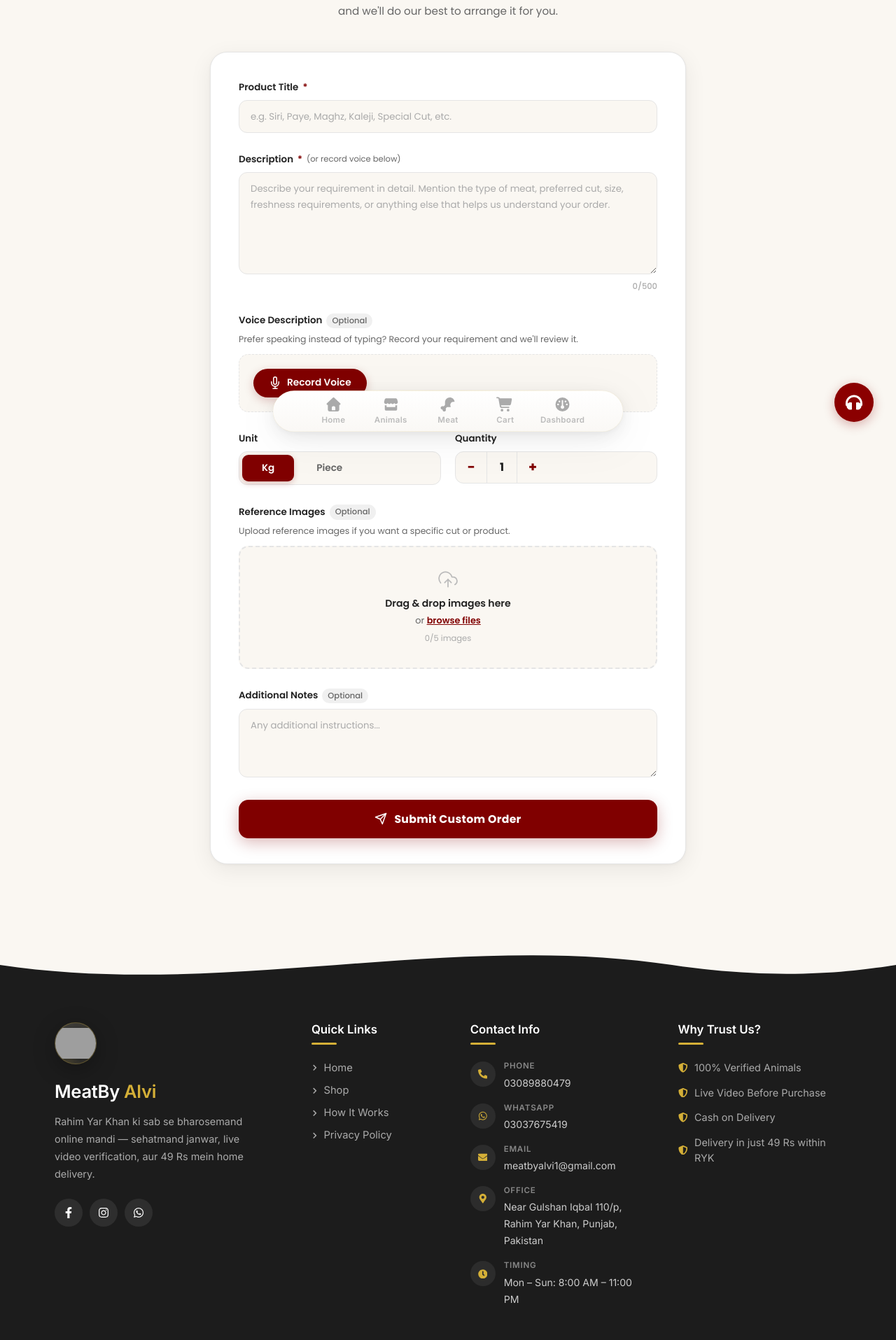
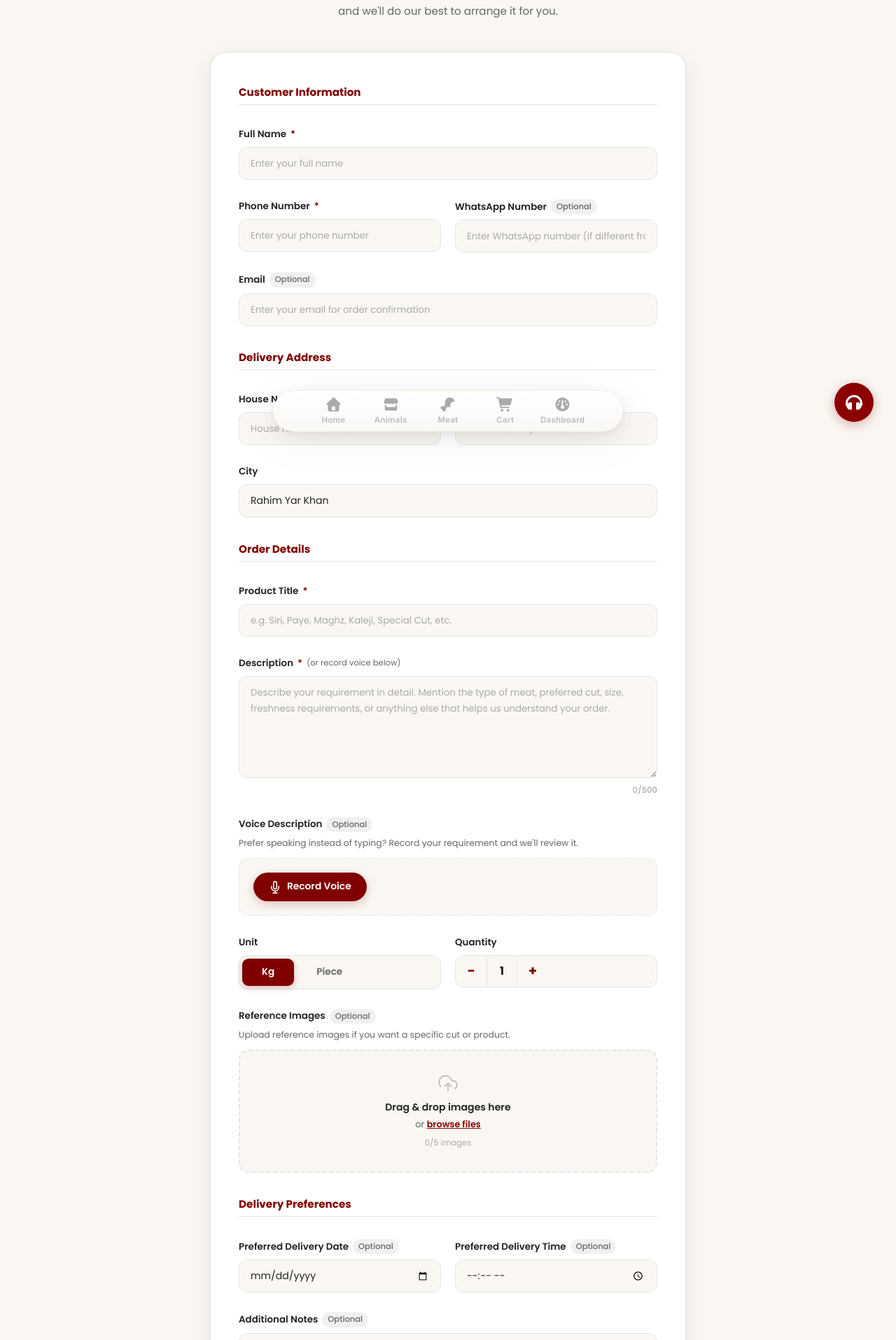
Before and after one commit to Alvi123787/Farm2Meat-Frontend, a React (Vite) app: page /customize-order in a window 1280 px wide. Shown: the part 165-2080 px from the top of the page at 70% size. Built offline with nearby package versions, Linux system fonts and the light colour scheme; grey boxes are pictures that could not be loaded; a web font is replaced by a local one.

Commit message:
update whole  commit

```diff
--- a/src/components/Customizeorder.jsx
+++ b/src/components/Customizeorder.jsx
@@ -312,6 +312,9 @@ function ImageUploader({ images, onChange }) {
 export default function CustomizeOrder() {
   const [form, setForm] = useState({
     title: "", description: "", unit: "kg", quantity: 1, notes: "",
+    fullName: "", phoneNumber: "", whatsappNumber: "", email: "",
+    houseNoStreet: "", areaColony: "", city: "Rahim Yar Khan",
+    preferredDeliveryDate: "", preferredDeliveryTime: ""
   });
   const [recording, setRecording] = useState(null);
   const [images, setImages] = useState([]);
@@ -334,6 +337,10 @@ export default function CustomizeOrder() {
     if (!form.description.trim() && !recording)
       e.description = "Please add a description or record your voice.";
     if (form.quantity < 1) e.quantity = "Quantity must be at least 1.";
+    if (!form.fullName.trim()) e.fullName = "Full name is required.";
+    if (!form.phoneNumber.trim()) e.phoneNumber = "Phone number is required.";
+    if (!form.houseNoStreet.trim()) e.houseNoStreet = "House no./street is required.";
+    if (!form.areaColony.trim()) e.areaColony = "Area/colony is required.";
     return e;
   };
 
@@ -354,6 +361,26 @@ export default function CustomizeOrder() {
       formData.append("quantity", String(form.quantity));
       if (form.notes.trim()) {
         formData.append("additionalNotes", form.notes.trim());
+      }
+      // Customer information
+      formData.append("fullName", form.fullName.trim());
+      formData.append("phoneNumber", form.phoneNumber.trim());
+      if (form.whatsappNumber.trim()) {
+        formData.append("whatsappNumber", form.whatsappNumber.trim());
+      }
+      if (form.email.trim()) {
+        formData.append("email", form.email.trim());
+      }
+      // Address
+      formData.append("houseNoStreet", form.houseNoStreet.trim());
+      formData.append("areaColony", form.areaColony.trim());
+      formData.append("city", form.city.trim());
+      // Delivery preferences
+      if (form.preferredDeliveryDate) {
+        formData.append("preferredDeliveryDate", form.preferredDeliveryDate);
+      }
+      if (form.preferredDeliveryTime.trim()) {
+        formData.append("preferredDeliveryTime", form.preferredDeliveryTime.trim());
       }
       if (recording) {
         // fieldname must be "voice" — matches uploadFields in controller
@@ -383,7 +410,12 @@ export default function CustomizeOrder() {
 
   const resetForm = () => {
     setSuccess(false);
-    setForm({ title: "", description: "", unit: "kg", quantity: 1, notes: "" });
+    setForm({
+      title: "", description: "", unit: "kg", quantity: 1, notes: "",
+      fullName: "", phoneNumber: "", whatsappNumber: "", email: "",
+      houseNoStreet: "", areaColony: "", city: "Rahim Yar Khan",
+      preferredDeliveryDate: "", preferredDeliveryTime: ""
+    });
     setRecording(null);
     setImages([]);
     setErrors({});
@@ -431,6 +463,134 @@ export default function CustomizeOrder() {
               <strong>Error:</strong> {serverError}
             </div>
           )}
+
+          {/* Customer Information Section */}
+          <div className="cor-section-divider">
+            <h3 className="cor-section-title">Customer Information</h3>
+          </div>
+
+          {/* Full Name */}
+          <div className={`cor-field${errors.fullName ? " cor-field--error" : ""}`}>
+            <label className="cor-label" htmlFor="cor-fullname">
+              Full Name <span className="cor-required">*</span>
+            </label>
+            <input
+              id="cor-fullname"
+              className="cor-input"
+              type="text"
+              placeholder="Enter your full name"
+              value={form.fullName}
+              onChange={(e) => set("fullName", e.target.value)}
+            />
+            {errors.fullName && <p className="cor-error-msg">{errors.fullName}</p>}
+          </div>
+
+          <div className="cor-field-row">
+            {/* Phone Number */}
+            <div className={`cor-field${errors.phoneNumber ? " cor-field--error" : ""}`}>
+              <label className="cor-label" htmlFor="cor-phone">
+                Phone Number <span className="cor-required">*</span>
+              </label>
+              <input
+                id="cor-phone"
+                className="cor-input"
+                type="tel"
+                placeholder="Enter your phone number"
+                value={form.phoneNumber}
+                onChange={(e) => set("phoneNumber", e.target.value)}
+              />
+              {errors.phoneNumber && <p className="cor-error-msg">{errors.phoneNumber}</p>}
+            </div>
+
+            {/* WhatsApp Number */}
+            <div className="cor-field">
+              <label className="cor-label" htmlFor="cor-whatsapp">
+                WhatsApp Number <span className="cor-optional">Optional</span>
+              </label>
+              <input
+                id="cor-whatsapp"
+                className="cor-input"
+                type="tel"
+                placeholder="Enter WhatsApp number (if different from phone)"
+                value={form.whatsappNumber}
+                onChange={(e) => set("whatsappNumber", e.target.value)}
+              />
+            </div>
+          </div>
+
+          {/* Email */}
+          <div className="cor-field">
+            <label className="cor-label" htmlFor="cor-email">
+              Email <span className="cor-optional">Optional</span>
+            </label>
+            <input
+              id="cor-email"
+              className="cor-input"
+              type="email"
+              placeholder="Enter your email for order confirmation"
+              value={form.email}
+              onChange={(e) => set("email", e.target.value)}
+            />
+          </div>
+
+          {/* Delivery Address Section */}
+          <div className="cor-section-divider">
+            <h3 className="cor-section-title">Delivery Address</h3>
+          </div>
+
+          <div className="cor-field-row">
+            {/* House No./Street */}
+            <div className={`cor-field${errors.houseNoStreet ? " cor-field--error" : ""}`}>
+              <label className="cor-label" htmlFor="cor-house">
+                House No. / Street <span className="cor-required">*</span>
+              </label>
+              <input
+                id="cor-house"
+                className="cor-input"
+                type="text"
+                placeholder="House number and street"
+                value={form.houseNoStreet}
+                onChange={(e) => set("houseNoStreet", e.target.value)}
+              />
+              {errors.houseNoStreet && <p className="cor-error-msg">{errors.houseNoStreet}</p>}
+            </div>
+
+            {/* Area/Colony */}
+            <div className={`cor-field${errors.areaColony ? " cor-field--error" : ""}`}>
+              <label className="cor-label" htmlFor="cor-area">
+                Area / Colony <span className="cor-required">*</span>
+              </label>
+              <input
+                id="cor-area"
+                className="cor-input"
+                type="text"
+                placeholder="Area or colony name"
+                value={form.areaColony}
+                onChange={(e) => set("areaColony", e.target.value)}
+              />
+              {errors.areaColony && <p className="cor-error-msg">{errors.areaColony}</p>}
+            </div>
+          </div>
+
+          {/* City */}
+          <div className="cor-field">
+            <label className="cor-label" htmlFor="cor-city">
+              City
+            </label>
+            <input
+              id="cor-city"
+              className="cor-input"
+              type="text"
+              placeholder="City"
+              value={form.city}
+              onChange={(e) => set("city", e.target.value)}
+            />
+          </div>
+
+          {/* Order Details Section */}
+          <div className="cor-section-divider">
+            <h3 className="cor-section-title">Order Details</h3>
+          </div>
 
           {/* 1. Product Title */}
           <div className={`cor-field${errors.title ? " cor-field--error" : ""}`}>
@@ -534,6 +694,41 @@ export default function CustomizeOrder() {
             <ImageUploader images={images} onChange={setImages} />
           </div>
 
+          {/* Delivery Preferences */}
+          <div className="cor-section-divider">
+            <h3 className="cor-section-title">Delivery Preferences</h3>
+          </div>
+
+          <div className="cor-field-row">
+            {/* Preferred Delivery Date */}
+            <div className="cor-field">
+              <label className="cor-label" htmlFor="cor-delivery-date">
+                Preferred Delivery Date <span className="cor-optional">Optional</span>
+              </label>
+              <input
+                id="cor-delivery-date"
+                className="cor-input"
+                type="date"
+                value={form.preferredDeliveryDate}
+                onChange={(e) => set("preferredDeliveryDate", e.target.value)}
+              />
+            </div>
+
+            {/* Preferred Delivery Time */}
+            <div className="cor-field">
+              <label className="cor-label" htmlFor="cor-delivery-time">
+                Preferred Delivery Time <span className="cor-optional">Optional</span>
+              </label>
+              <input
+                id="cor-delivery-time"
+                className="cor-input"
+                type="time"
+                value={form.preferredDeliveryTime}
+                onChange={(e) => set("preferredDeliveryTime", e.target.value)}
+              />
+            </div>
+          </div>
+
           {/* 7. Notes */}
           <div className="cor-field">
             <label className="cor-label" htmlFor="cor-notes">
--- a/src/css/Customizeorder.css
+++ b/src/css/Customizeorder.css
@@ -49,6 +49,21 @@
   line-height: 1.75;
   max-width: 520px;
   margin: 0 auto;
+}
+
+/* ── Section Divider ── */
+.cor-section-divider {
+  margin-top: 8px;
+  margin-bottom: 4px;
+}
+
+.cor-section-title {
+  font-size: 0.95rem;
+  font-weight: 700;
+  color: var(--primary, #800000);
+  margin: 0;
+  padding-bottom: 8px;
+  border-bottom: 1.5px solid var(--border-light, #E5E5E5);
 }
 
 /* ── Form card ── */
@@ -548,7 +563,8 @@
 
 /* ── Submit ── */
 .cor-submit-wrap {
-  padding-top: 4px;
+  padding-top: 32px;
+  padding-bottom: 0;
 }
 
 .cor-submit-btn {
@@ -711,15 +727,8 @@
   }
 
   .cor-submit-wrap {
-    position: fixed;
-    bottom: 90px; /* Position fixed button 90px from bottom to avoid navbar */
-    left: 0;
-    right: 0;
-    padding: 14px 16px;
-    background: rgba(255,255,255,0.92);
-    backdrop-filter: blur(12px);
-    border-top: 1px solid var(--border-light, #E5E5E5);
-    z-index: 100;
+    padding-top: 24px;
+    padding-bottom: 0;
   }
 
   .cor-submit-btn {
```
